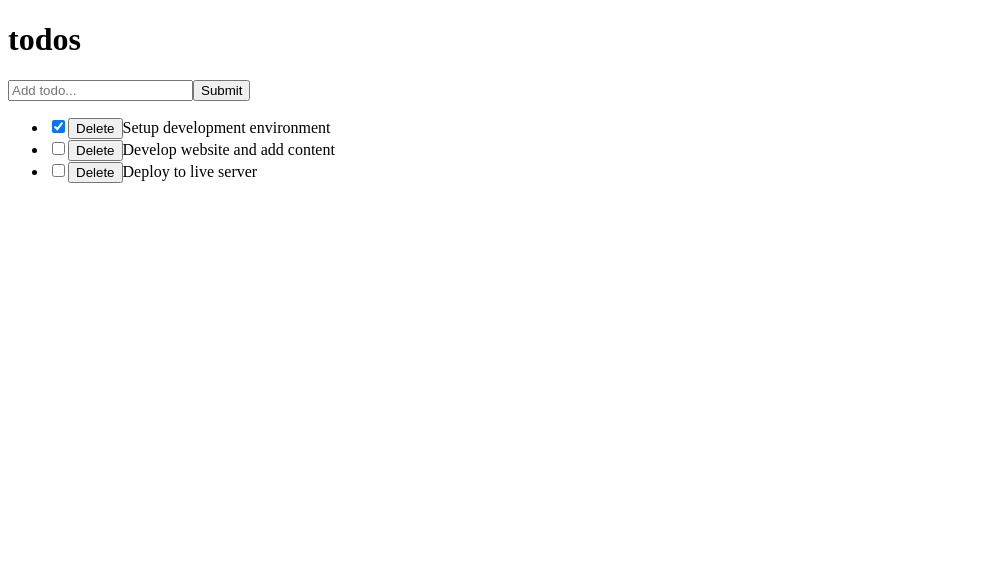
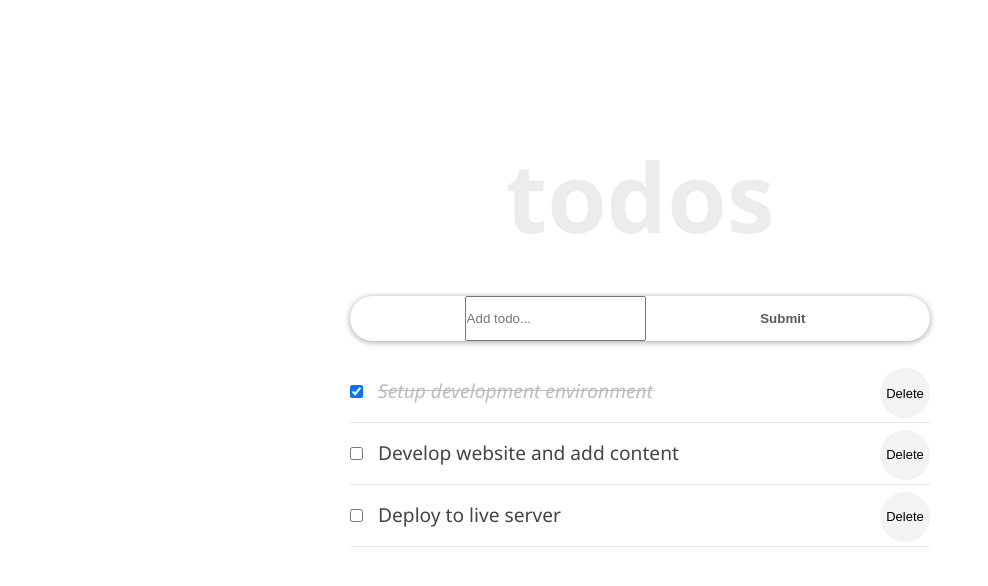
Before and after one commit to usorfaitheloho/Todolist-react, a React (Create React App) app: page / in a window 1280 px wide. Shown: the top 586 px of the page, without its empty margins (0-988 px from the left). Built offline with nearby package versions, Linux system fonts and the light colour scheme.

Commit message:
Add style

```diff
--- a/src/App.css
+++ b/src/App.css
@@ -1,38 +1,64 @@
-.App {
-  text-align: center;
+* {
+  box-sizing: border-box;
+  margin: 0;
+  padding: 0;
 }
 
-.App-logo {
-  height: 40vmin;
-  pointer-events: none;
+body {
+  font-family: "Segoe UI", Arial, sans-serif;
+  line-height: 1.4;
+  color: #444;
+  background: #fff;
+  height: 100vh;
+}
+.container {
+  display: flex;
+  flex-direction: column;
+  justify-content: center;
+  align-items: center;
+  max-width: 600px;
+  margin: 0 auto;
 }
 
-@media (prefers-reduced-motion: no-preference) {
-  .App-logo {
-    animation: App-logo-spin infinite 20s linear;
-  }
+.inner {
+  width: 100%;
+  padding: 8rem 10px 4rem;
 }
 
-.App-header {
-  background-color: #282c34;
-  min-height: 100vh;
+.form-container {
+  width: 100%;
+  margin-bottom: 20px;
   display: flex;
-  flex-direction: column;
-  align-items: center;
-  justify-content: center;
-  font-size: calc(10px + 2vmin);
-  color: white;
+  border-radius: calc(0.5 * 100px);
+  box-shadow: 0 1px 6px 0 rgba(0, 0, 0, 0.38);
+  justify-content: space-evenly;
 }
 
-.App-link {
-  color: #61dafb;
+.input-text {
+  font-size: 1rem;
+  font-weight: 400;
+  width: 85%;
+  padding-right: 5px;
+  padding-left: 10px;
+  border-radius: calc(0.5 * 100px);
 }
 
-@keyframes App-logo-spin {
-  from {
-    transform: rotate(0deg);
-  }
-  to {
-    transform: rotate(360deg);
-  }
+.input-text::placeholder {
+  color: #000;
 }
+
+.input-submit {
+  background: transparent;
+  color: #5b5b5b;
+  text-transform: capitalize;
+  cursor: pointer;
+  font-weight: 600;
+  margin-right: 10px;
+}
+
+.input-text,
+.input-submit {
+  height: 45px;
+  outline: none;
+  border: none;
+}
--- a/src/components/Header.js
+++ b/src/components/Header.js
@@ -1,9 +1,23 @@
 import React from "react"
 
 const Header = () => {
+    const headerStyle = {
+        padding: "20px 0",
+        lineHeight: "1.5em",
+      }
   return (
-    <header>
-      <h1>todos</h1>
+    <header style={headerStyle}>
+      <h1
+        style={{
+            fontSize: "6rem",
+            fontWeight: "600",
+            marginBottom: "2rem",
+            lineHeight: "1em",
+            color: "#ececec",
+            textTransform: "lowercase",
+            textAlign: "center",
+          }}
+      >todos</h1>
     </header>
   )
 }
--- a/src/components/InputTodo.js
+++ b/src/components/InputTodo.js
@@ -23,7 +23,7 @@ class InputTodo extends Component {
 
   render() {
     return (
-      <form onSubmit={this.handleSubmit}>
+      <form onSubmit={this.handleSubmit} className="form-container">
         <input
           type="text"
           placeholder="Add todo..."
@@ -31,7 +31,7 @@ class InputTodo extends Component {
           name="title"
           onChange={this.onChange}
         />
-        <button>Submit</button>
+        <button className="input-submit">Submit</button>
       </form>
     )
   }
--- a/src/components/TodoContainer.js
+++ b/src/components/TodoContainer.js
@@ -62,13 +62,15 @@ class TodoContainer extends React.Component {
 
   render() {
     return (
-        <div>
+        <div className="container">
+          <div className="inner">
         <Header />
         <InputTodo addTodoProps={this.addTodoItem}  />
         <TodosList
          todos={this.state.todos}
          handleChangeProps={this.handleChange}
          deleteTodoProps={this.delTodo}/>
+         </div>
       </div>
     )
   }
--- a/src/components/TodoItem.js
+++ b/src/components/TodoItem.js
@@ -1,16 +1,28 @@
-import React from "react"
+import React from "react";
+import styles from "./TodoItem.module.css"
 
 class TodoItem extends React.Component {
+
+
  render(){
+    const completedStyle = {
+        fontStyle: "italic",
+        color: "#595959",
+        opacity: 0.4,
+        textDecoration: "line-through",
+      }
   return (
-  <li>
+  <li className={styles.item}>
       <input
        type="checkbox"
+       className={styles.checkbox}
        checked={this.props.todo.completed}
        onChange={()=> this.props.handleChangeProps(this.props.todo.id)}
        />
        <button onClick={() =>this.props.deleteTodoProps(this.props.todo.id)}>Delete</button>
-       {this.props.todo.title}
+       <span style={this.props.todo.completed ? completedStyle : null}>
+      {this.props.todo.title}
+    </span>
   </li>
   )
     }
--- /dev/null
+++ b/src/components/TodoItem.module.css
@@ -0,0 +1,23 @@
+.item {
+    font-size: 1.2rem;
+    list-style-type: none;
+    padding: 17px 0px;
+    border-bottom: 1px solid #eaeaea;
+  }
+
+  .checkbox {
+    margin-right: 15px;
+  }
+
+  .item button {
+    font-size: 13px;
+    background: #f1f3f4;
+    border: none;
+    cursor: pointer;
+    float: right;
+    outline: none;
+    border-radius: 100px;
+    height: 50px;
+    width: 50px;
+    margin: -10px 0 0 10px;
+  }
--- a/src/index.js
+++ b/src/index.js
@@ -2,6 +2,7 @@ import React from "react"
 import ReactDOM from "react-dom"
 //component file
 import TodoContainer from "./components/TodoContainer"
+import "./App.css"
 
 ReactDOM.render(
   <React.StrictMode>
```
